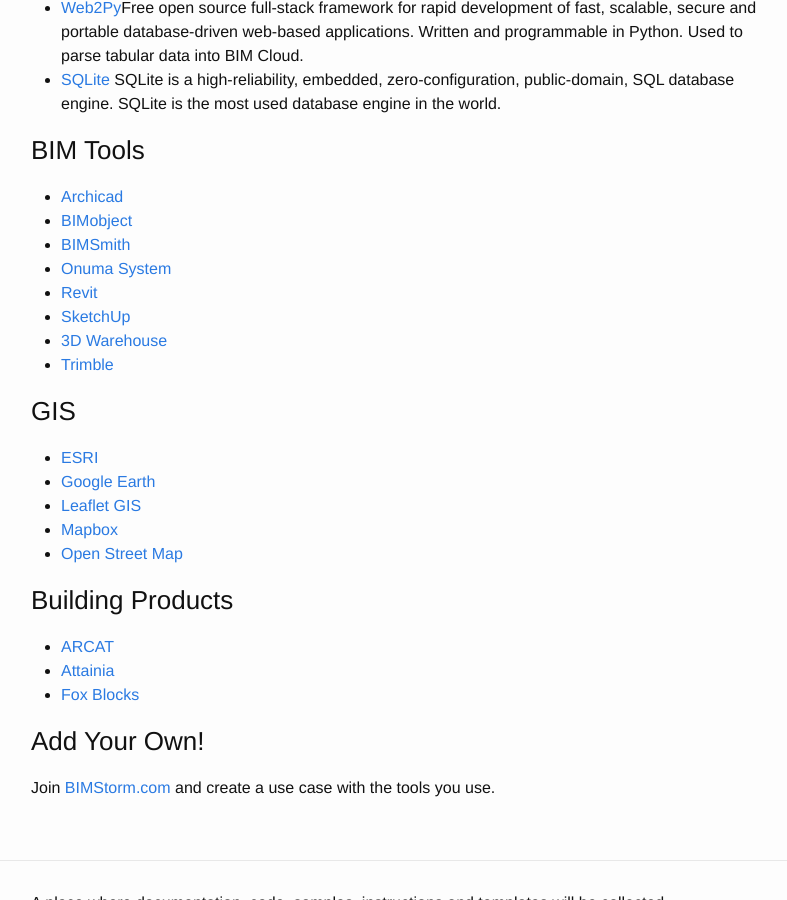
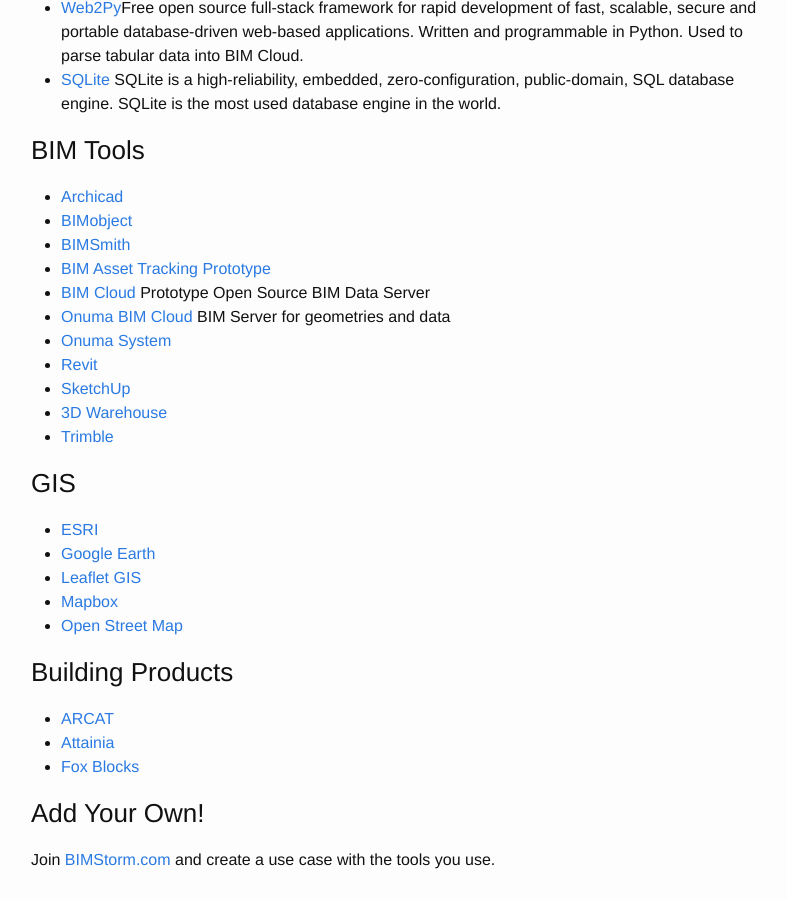
Before and after one commit to buildingSMARTalliance/BIMStorm, a Jekyll site: the page built from _posts/2016-09-16-Tools.markdown, in a window 1280 px wide and 900 px high, scrolled down 1191 px. Shown: the whole window, without its empty margins (239-1026 px from the left). Built offline with Jekyll 4.4.1, drawn with Linux system fonts in a browser that asks for light colours.

Commit message:
Update 2016-09-16-Tools.markdown

```diff
--- a/_posts/2016-09-16-Tools.markdown
+++ b/_posts/2016-09-16-Tools.markdown
@@ -43,6 +43,9 @@
 * [Archicad](http://Graphisoft.com)
 * [BIMobject](http://seps2bim.org/revit-families.html)
 * [BIMSmith](http://BIMSmith.com)
+* [BIM Asset Tracking Prototype](https://buildingsmartalliance.github.io/BIMStorm/bimstorm/2016/09/19/BIM-genie.html)
+* [BIM Cloud](https://buildingsmartalliance.github.io/BIMStorm/bimstorm/2016/09/19/BIM-cloud.html) Prototype Open Source BIM Data Server
+* [Onuma BIM Cloud](http://Onuma.com) BIM Server for geometries and data
 * [Onuma System](http://onuma.com)
 * [Revit](http://Revit.com)
 * [SketchUp](http://www.sketchup.com)
```
